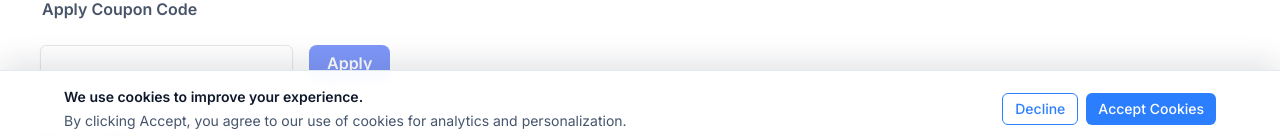
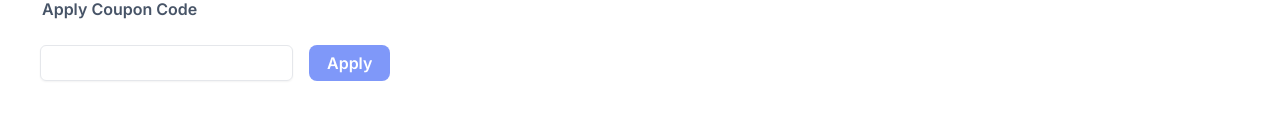
Before and after one commit to deepaksinghgusain/cpewarehouse-new-design, a Next.js app: page /checkout in a window 1280 px wide. Shown: the part 653-789 px from the top of the page. Built offline with nearby package versions, Linux system fonts and the light colour scheme; no server answers.

Commit message:
cokkie disabled

```diff
--- a/app/layout.tsx
+++ b/app/layout.tsx
@@ -50,7 +50,7 @@ export default function RootLayout({
               </div>
             </main>
             {children}
-            <CookieConsent />
+            {/* <CookieConsent /> */}
           </>
         </ApolloWrapper>
 
```
